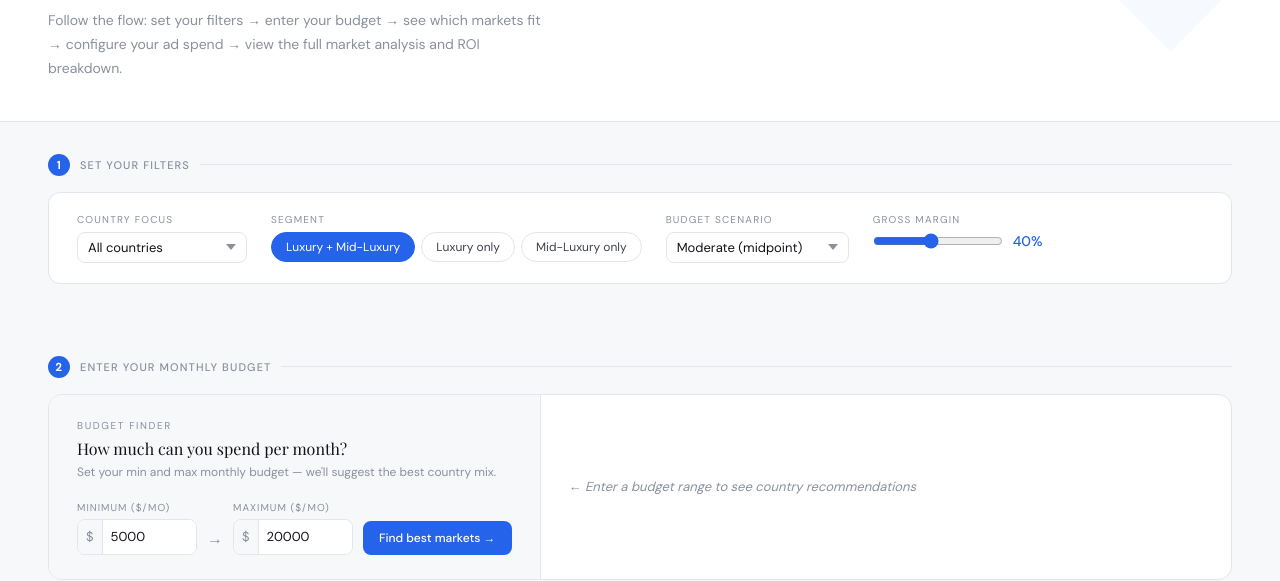
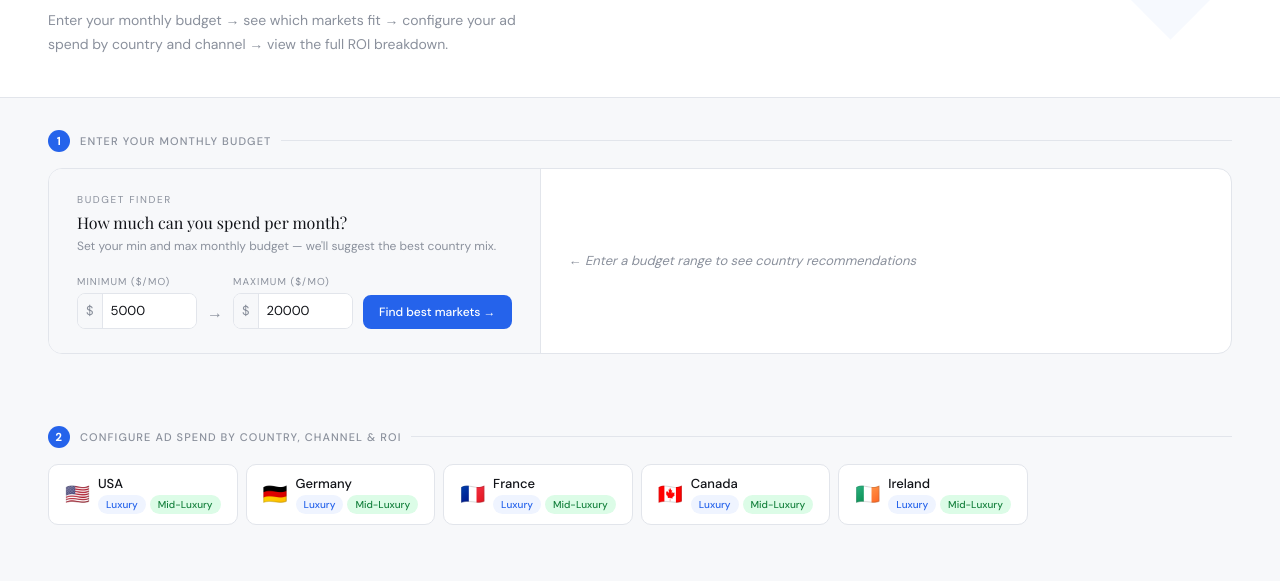
Before and after one commit to Ishita-Kendra/Henig, a plain HTML site: page henig_b2c_app.html in a window 1280 px wide. Shown: the part 227-808 px from the top of the page. Drawn offline with nearby package versions, Linux system fonts and the light colour scheme; a web font is replaced by a local one.

Commit message:
Remove Step 1 filter section from B2C Market Intelligence
Filters (country, segment, budget scenario, margin) are already
available inline in Step 2/3 — top-level section was redundant.
Renumbered remaining steps 1→2, updated hero subtitle.

Co-Authored-By: Claude Sonnet 4.6 <noreply@anthropic.com>

```diff
--- a/henig_b2c_app.html
+++ b/henig_b2c_app.html
@@ -717,52 +717,11 @@ footer .footer-brand {
 <section class="hero">
   <div class="hero-tag">◆ Strategic Expansion Analysis</div>
   <h1>Where should Henig<br>launch <em>first?</em></h1>
-  <p class="hero-sub">Follow the flow: set your filters → enter your budget → see which markets fit → configure your ad spend → view the full market analysis and ROI breakdown.</p>
-</section>
-
-<section class="controls-section">
-  <div class="step-label"><span class="step-num">1</span> Set your filters</div>
-  <div class="controls-bar">
-    <div class="ctrl">
-      <div class="ctrl-lbl">Country focus</div>
-      <select id="countrySel" onchange="onCountryChange()">
-        <option value="all">All countries</option>
-        <option value="USA">🇺🇸 USA</option>
-        <option value="Germany">🇩🇪 Germany</option>
-        <option value="France">🇫🇷 France</option>
-        <option value="Canada">🇨🇦 Canada</option>
-        <option value="Ireland">🇮🇪 Ireland</option>
-      </select>
-    </div>
-    <div class="ctrl">
-      <div class="ctrl-lbl">Segment</div>
-      <div class="seg-pills">
-        <button class="pill active" onclick="setSeg('both',this)">Luxury + Mid-Luxury</button>
-        <button class="pill" onclick="setSeg('luxury',this)">Luxury only</button>
-        <button class="pill" onclick="setSeg('mid',this)">Mid-Luxury only</button>
-      </div>
-    </div>
-    <div class="ctrl">
-      <div class="ctrl-lbl">Budget scenario</div>
-      <select id="budgetSel" onchange="applyScenario()">
-        <option value="low">Conservative (low-end)</option>
-        <option value="mid" selected>Moderate (midpoint)</option>
-        <option value="high">Aggressive (high-end)</option>
-        <option value="custom">Custom — set below</option>
-      </select>
-    </div>
-    <div class="ctrl">
-      <div class="ctrl-lbl">Gross margin</div>
-      <div class="margin-ctrl">
-        <input type="range" id="marginSlider" min="20" max="65" value="40" step="1" oninput="document.getElementById('marginOut').textContent=this.value+'%'; render()">
-        <span class="margin-val" id="marginOut">40%</span>
-      </div>
-    </div>
-  </div>
+  <p class="hero-sub">Enter your monthly budget → see which markets fit → configure your ad spend by country and channel → view the full ROI breakdown.</p>
 </section>
 
 <section class="budget-finder-section">
-  <div class="step-label"><span class="step-num">2</span> Enter your monthly budget</div>
+  <div class="step-label"><span class="step-num">1</span> Enter your monthly budget</div>
   <div class="budget-finder-card">
     <div class="bf-left">
       <div class="section-label" style="margin-bottom:6px;">Budget finder</div>
@@ -794,7 +753,7 @@ footer .footer-brand {
 </section>
 
 <section class="adspend-section">
-  <div class="step-label"><span class="step-num">3</span> Configure ad spend by country, channel &amp; ROI</div>
+  <div class="step-label"><span class="step-num">2</span> Configure ad spend by country, channel &amp; ROI</div>
 
   <!-- Country + Segment Selector -->
   <div class="cfg-row">
```
